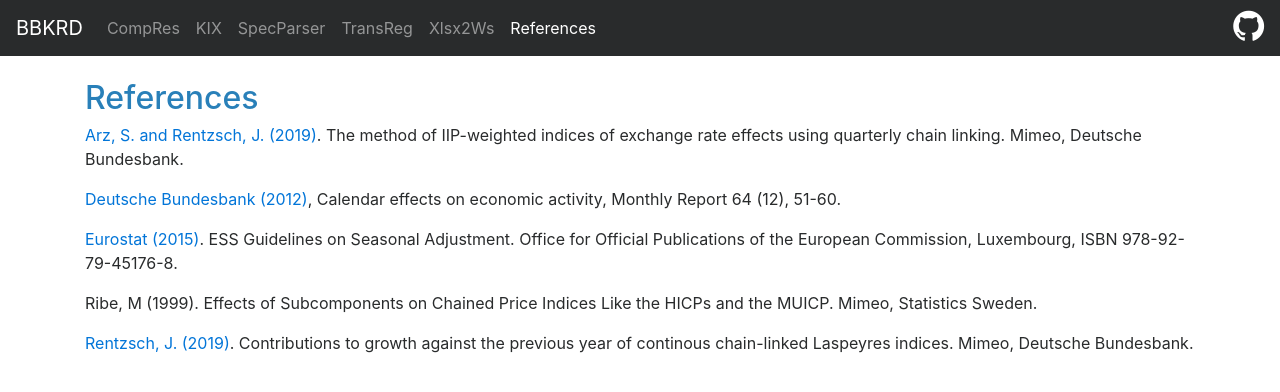
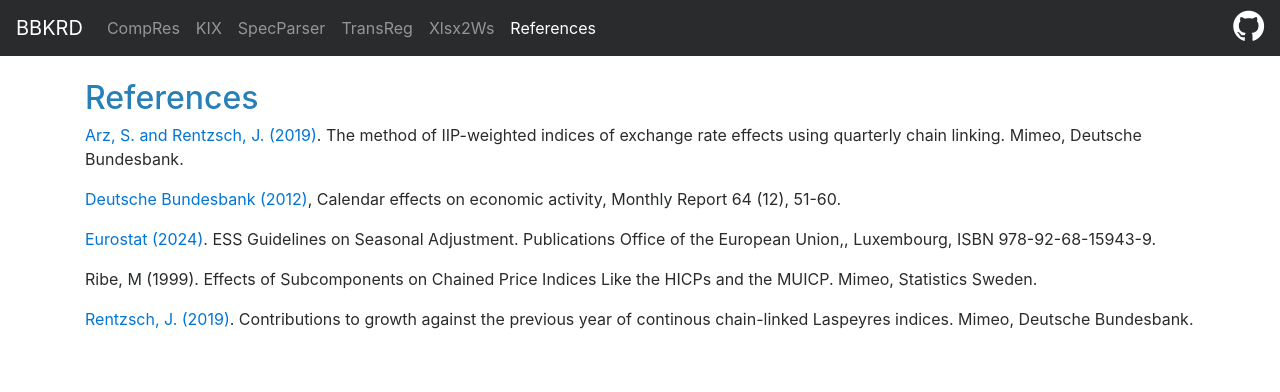
Before and after one commit to bbkrd/bbkrd.github.io, a Jekyll site: the page built from pages/references/index.md, in a window 1280 px wide. Shown: the top 392 px of the page. Built offline with Jekyll 4.4.1, drawn with Linux system fonts in a browser that asks for light colours; nearby versions of some CDN libraries.

Commit message:
Update Guidelines references

```diff
--- a/pages/references/index.md
+++ b/pages/references/index.md
@@ -10,7 +10,7 @@ order: 0
 
 <a href="https://www.bundesbank.de/resource/blob/707332/37db302ea1ea94fa8fd6b71916c17991/mL/2012-12-calendar-data.pdf" download>Deutsche Bundesbank (2012)</a>, Calendar effects on economic activity, Monthly Report 64 (12), 51-60.
 
-<a href="https://ec.europa.eu/eurostat/documents/3859598/6830795/KS-GQ-15-001-EN-N.pdf/d8f1e5f5-251b-4a69-93e3-079031b74bd3" download>Eurostat (2015)</a>. ESS Guidelines on Seasonal Adjustment. Office for Official Publications of the European Commission, Luxembourg, ISBN 978-92-79-45176-8.
+<a href="https://ec.europa.eu/eurostat/documents/3859598/19355229/KS-GQ-24-012-EN-N.pdf/be954db6-64f5-c1a2-a0b8-0b4de2a5c707?version=1.0&t=1718182927069" download>Eurostat (2024)</a>. ESS Guidelines on Seasonal Adjustment. Publications Office of the European Union,, Luxembourg, ISBN 978-92-68-15943-9.
 
 Ribe, M (1999). Effects of Subcomponents on Chained Price Indices Like the HICPs and the MUICP. Mimeo, Statistics Sweden.
 
```
Also changed, not shown: pages/compres/index.md (+1 -1 lines), pages/kix/kix2/index.md (+1 -1 lines), pages/kix/kixe/index.md (+1 -1 lines), pages/transreg/transregdocument.md (+1 -1 lines).
